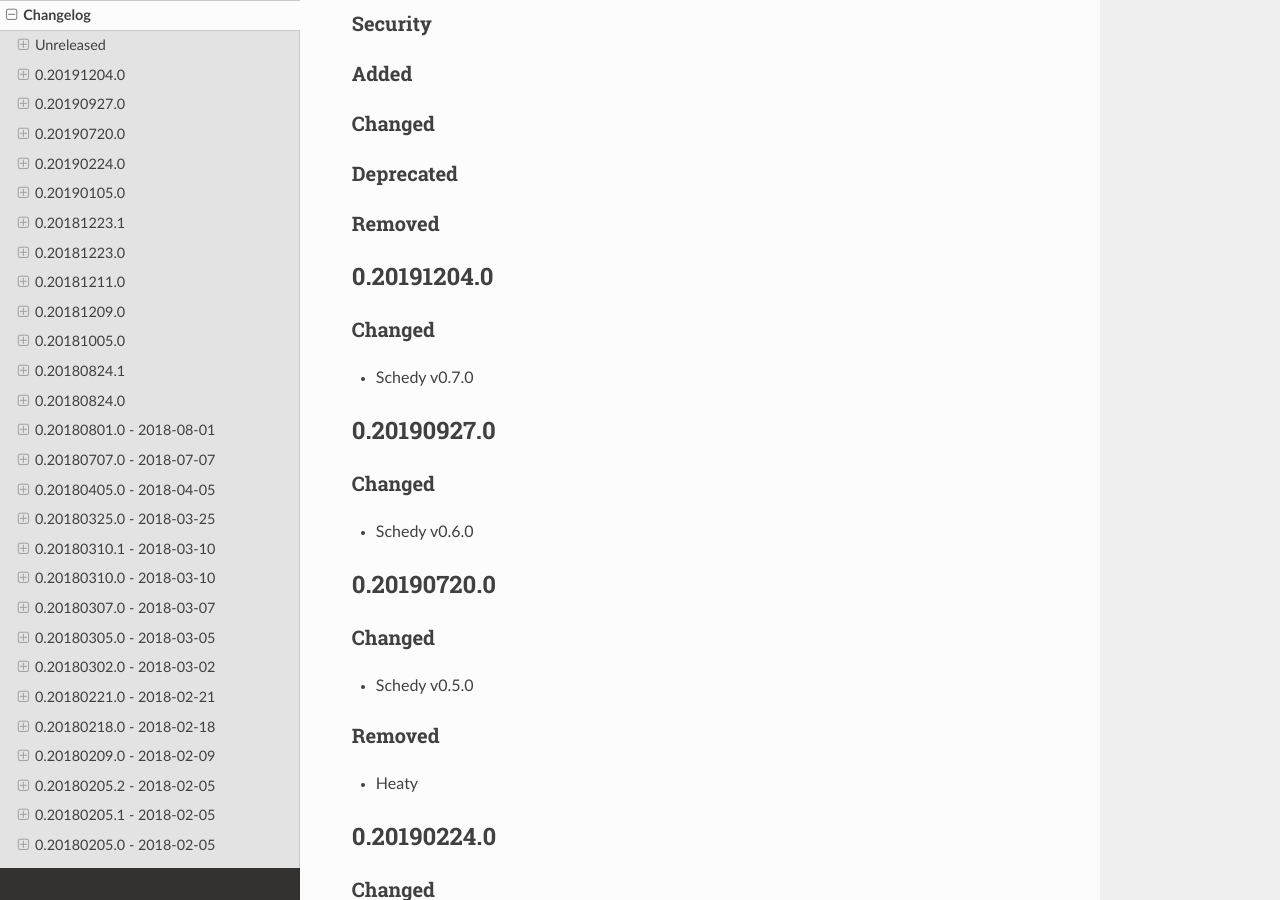
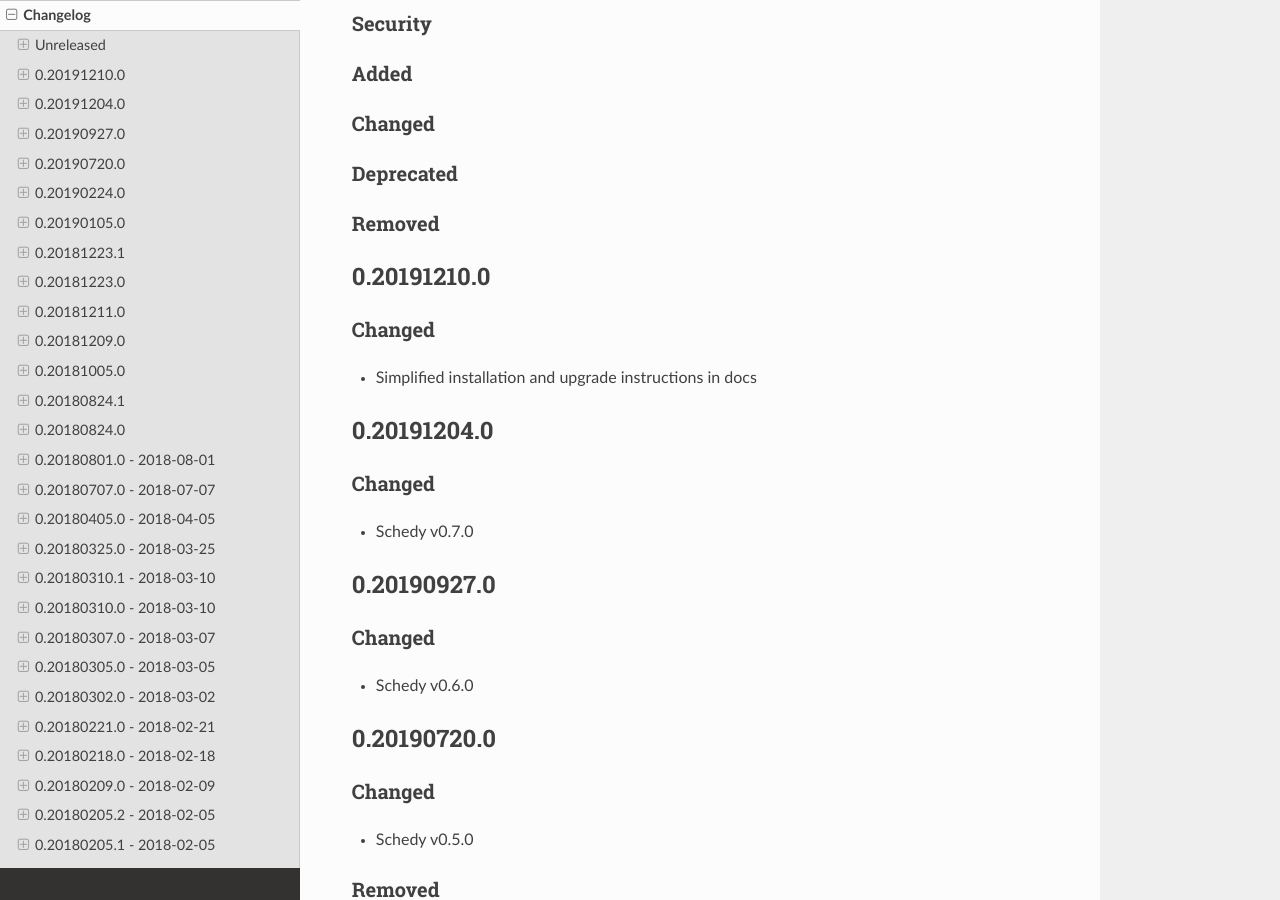
Before and after one commit to bob1de/hass-apps, a Sphinx documentation site: the page built from docs/CHANGELOG.md, in a window 1280 px wide and 900 px high, scrolled down 356 px. Built offline with Sphinx 7.4.7 and the Read the Docs theme 2.0.0, drawn with Linux system fonts in a browser that asks for light colours.

Commit message:
Release v0.20191210.0

```diff
--- a/docs/CHANGELOG.md
+++ b/docs/CHANGELOG.md
@@ -18,6 +18,12 @@ The format is based on [Keep a Changelog](http://keepachangelog.com/en/1.0.0/).
 ### Deprecated
 
 ### Removed
+
+
+## 0.20191210.0
+
+### Changed
+* Simplified installation and upgrade instructions in docs
 
 
 ## 0.20191204.0
--- a/hass_apps/__init__.py
+++ b/hass_apps/__init__.py
@@ -3,4 +3,4 @@ The hass_apps package contains some useful apps for Home Assistant /
 AppDaemon.
 """
 
-__version__ = "0.20191204.0"
+__version__ = "0.20191210.0"
```
